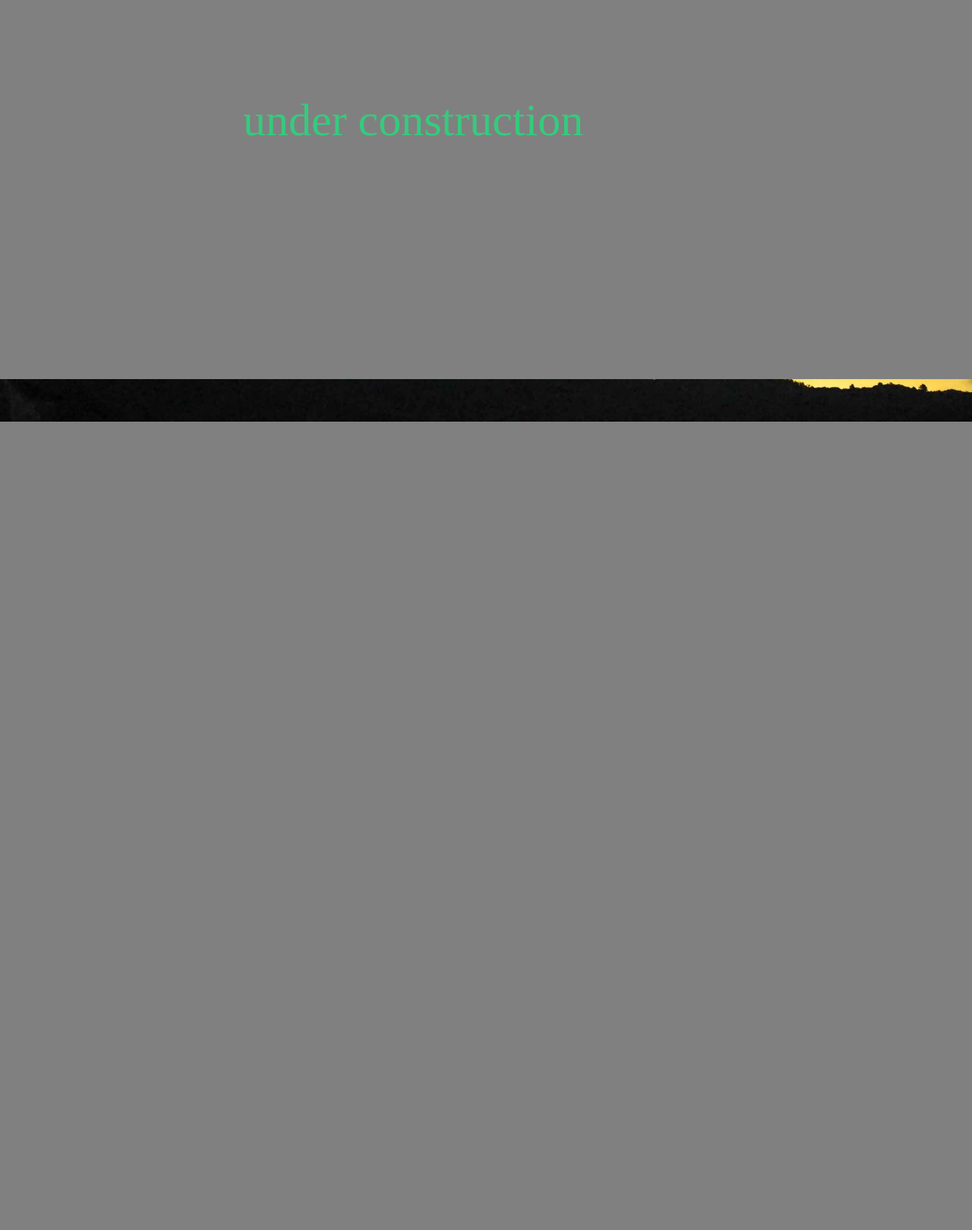
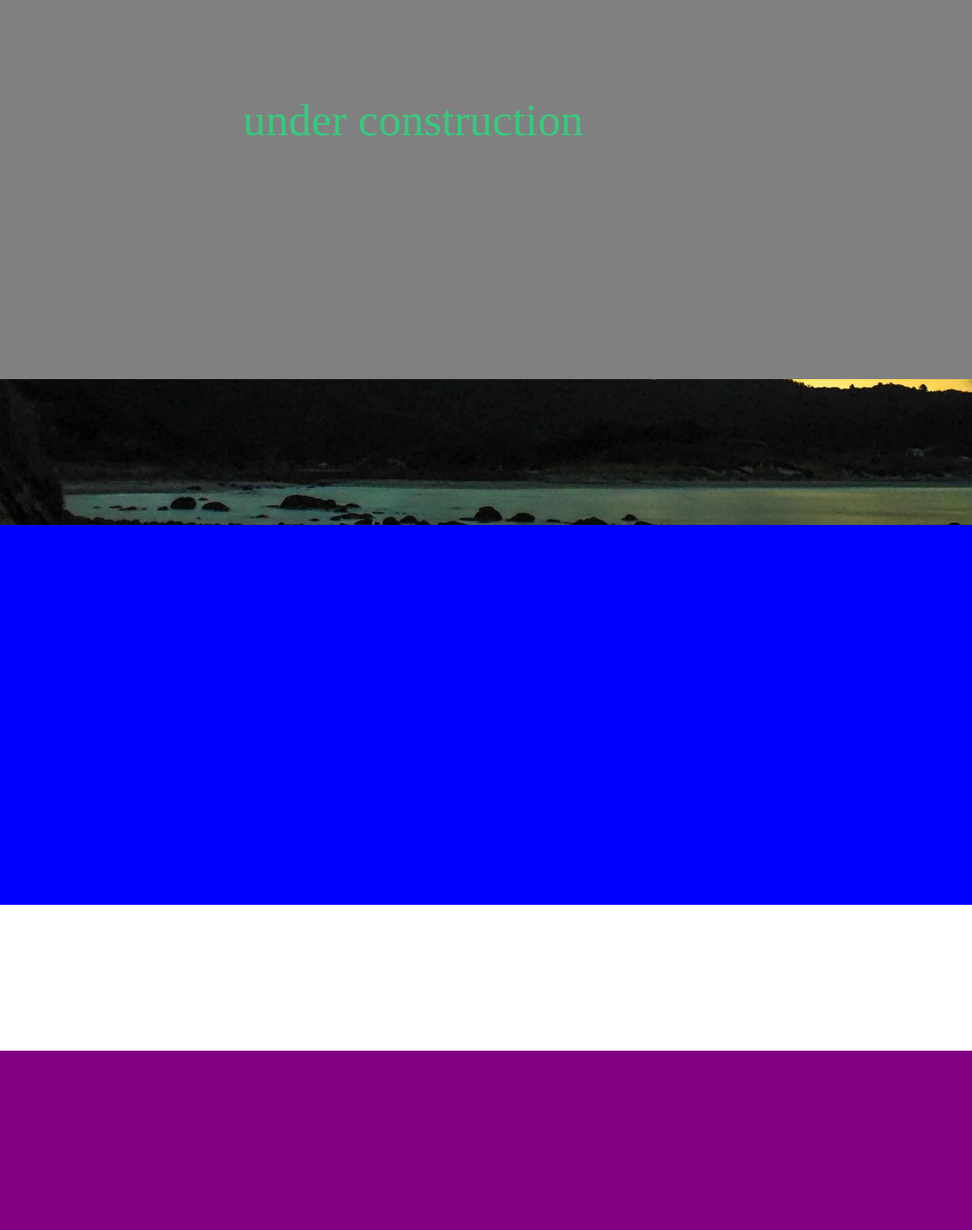
Before and after one commit to sqoshi/sqoshi.github.io, a PHP site: page /gallery.html in a window 1280 px wide. Shown: the part 245-1864 px from the top of the page at 76% size. Before the commit the page ends 800 px from the top, so only its background shows below. Run offline with PHP 8.4, Linux system fonts and the light colour scheme.

Commit message:
idz stad

```diff
--- a/css/gallerystyle.css
+++ b/css/gallerystyle.css
@@ -15,7 +15,7 @@ body {
   height: 100%;
   overflow: hidden;
   width: 100%;
-  position: fixed;
+  position: relative;
   top: 0;
   left: 0;
   right: 0;
```
